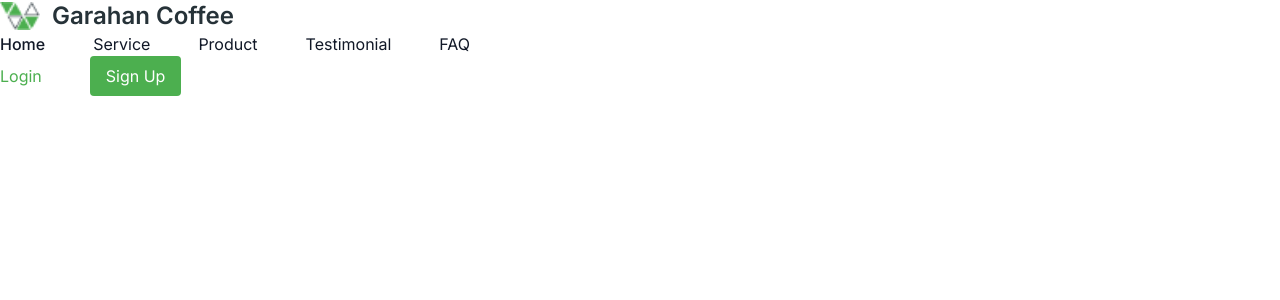
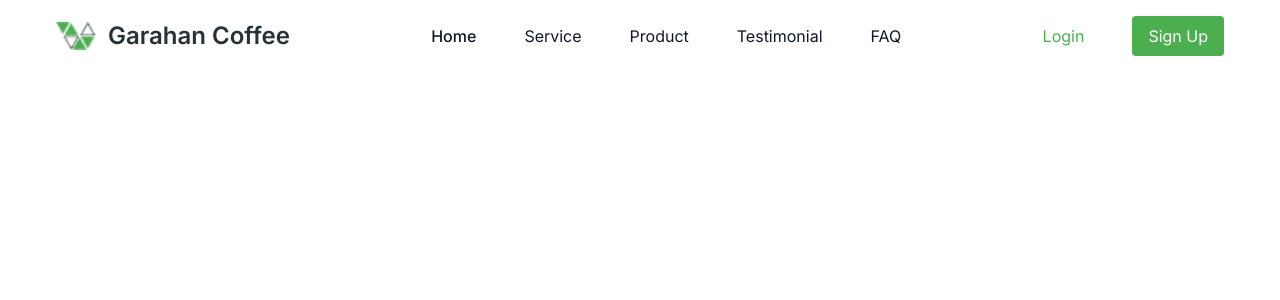
Before and after one commit to lulungsatrioprayuda/garahan-coffee, a React (Vite) app: page / in a window 1280 px wide. Shown: the top 300 px of the page. Built offline with nearby package versions, Linux system fonts and the light colour scheme.

Commit message:
nav for medium ratio and mobile ratio

```diff
--- a/src/components/Navbar.jsx
+++ b/src/components/Navbar.jsx
@@ -1,6 +1,9 @@
 import React, { useState, useEffect } from "react";
 import { Link } from "react-scroll";
 import logo from "../assets/logo.png";
+
+//react icons
+import { FaXmark, FaBars } from "react-icons/fa6";
 //14 30
 const Navbar = () => {
   const [isMenuOpen, setIsMenuOpen] = useState(false);
@@ -36,8 +39,14 @@ const Navbar = () => {
   ];
   return (
     <header className="w-full bg-white md:bg-transparent fixed top-0 left-0 right-0">
-      <nav>
-        <div>
+      <nav
+        className={`py-4 lg:px-14 px-4 ${
+          isSticky
+            ? "sticky top-0 left-0 right-0 border-b bg-white duration-300"
+            : ""
+        }`}
+      >
+        <div className="flex justify-between items-center text-base gap-8">
           <a
             href=""
             className="text-2xl font-semibold flex items-center space-x-3"
@@ -74,6 +83,40 @@ const Navbar = () => {
               Sign Up
             </button>
           </div>
+
+          {/* menu at mobile ration */}
+          <div className="md:hidden">
+            <button
+              onClick={toggleMenu}
+              className="text-neutralDGrey focus:outline-none focus:text-gray-500"
+            >
+              {isMenuOpen ? (
+                <FaXmark className="h-6 w-6" />
+              ) : (
+                <FaBars className="h-6 w-6 focus:text-gray-500" />
+              )}
+            </button>
+          </div>
+        </div>
+
+        {/* nav item at mobile ratio */}
+        <div
+          className={`space-y-4 px-4 mt-16 py-7 bg-brandPrimary ${
+            isMenuOpen ? "block fixed top-0 right-0 left-0 " : "hidden"
+          }`}
+        >
+          {navItems.map((item, path) => (
+            <Link
+              to={item.path}
+              spy={true}
+              smooth={true}
+              offset={-100}
+              key={path}
+              className="block text-base text-gray-900 hover:text-brandPrimary first:font-medium"
+            >
+              {item.link}
+            </Link>
+          ))}
         </div>
       </nav>
     </header>
```
